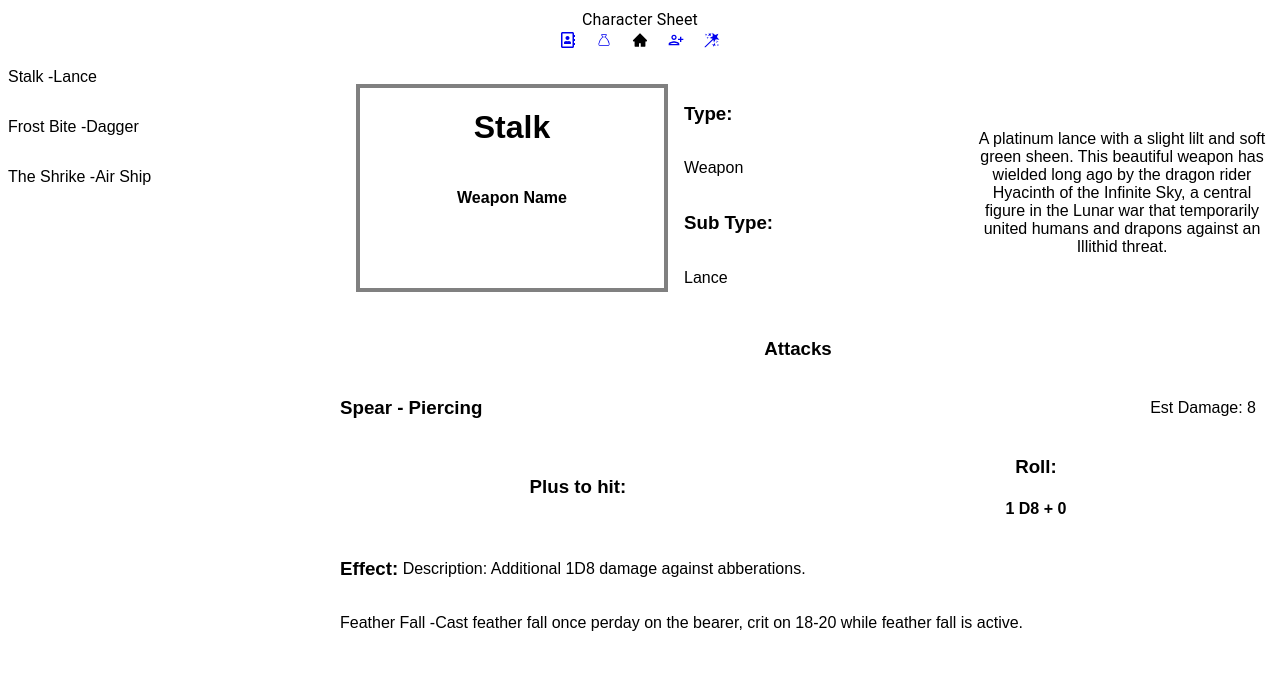
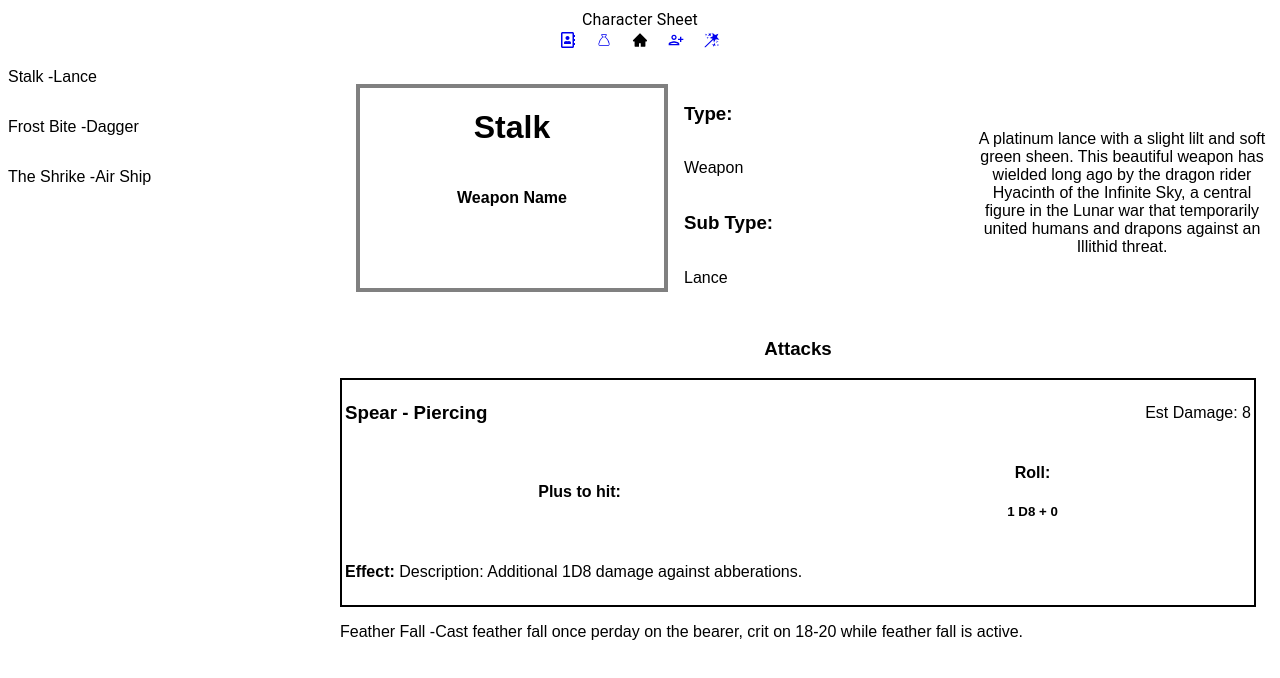
Before and after one commit to lcmpbll/characterSheet, a React (Create React App) app: page /items in a window 1280 px wide. Shown: the top 678 px of the page. Built offline with nearby package versions, Linux system fonts and the light colour scheme.

Commit message:
Differentiate between size down non title headers in attackBox. Group individual attacks, with borders and add padding.

```diff
--- a/src/Components/NPCs/LargeCharacterDetails.jsx
+++ b/src/Components/NPCs/LargeCharacterDetails.jsx
@@ -11,7 +11,7 @@ export const LargeCharacterDetails = ({npc}) => {
     return <Loading/>
   }
   return (
-    <Box sx={{display: 'flex', flexDirection: 'column', flex: 6, border: '3px solid black', padding: '1rem', maxWidth: '800px', maxHeight: '1150px'}}>
+    <Box sx={{display: 'flex', flexDirection: 'column', flex: 6, border: '3px solid black', padding: '1rem', maxWidth: '800px', maxHeight: 'content'}}>
       <Box sx={{flex: 2}}>
         <DetailsHeader name={npc.name} type={npc.type} sub_type={npc.sub_type} desc={npc.desc} resource={"Character"}/>
       </Box>
@@ -170,26 +170,26 @@ const AttackBox = (props) => {
   const damageEst = calculateAttack(attackAction.damage.dice, attackAction.damage.plus, attackAction.damage.roll);
   const rollCriteria = attackAction.damage.roll + "  D" +  attackAction.damage.dice + " + " + attackAction.damage.plus;
   return (
-    <Box sx={{display: 'flex', flexDirection: 'column'}}>
+    <Box sx={{display: 'flex', flexDirection: 'column', border: '2px solid black', padding: '3px'}}>
       <Box sx={{display: 'flex', justifyContent: 'space-between', alignItems: 'center'}}>
         <h3>{attackAction.name} - {attackAction.damage_type}</h3>
         <p>Est Damage: {damageEst}</p>
       </Box>
       <Box sx={{display: 'flex', justifyContent: 'space-around', alignItems: 'center'}}>
         <Box>
-        <h3>Plus to hit: </h3>
-        <h4>{attackAction.plus_to_hit}</h4>
+        <h4>Plus to hit: </h4>
+        <h5>{attackAction.plus_to_hit}</h5>
 
         </Box>
         <Box>
-          <h3>Roll:</h3>
-          <h4>{rollCriteria}</h4>
+          <h4>Roll:</h4>
+          <h5>{rollCriteria}</h5>
         </Box>
       </Box>
       <Box>
         {attackAction.damage?.effect ?
         <Box  sx={{ display: 'flex', flexWrap: 'wrap'}}>
-            <h3>Effect: </h3> &nbsp;
+            <h4>Effect: </h4> &nbsp;
           <Box sx={{display: 'flex', alignItems: 'center' }}>
             <Box sx={{display: 'flex', justifyContent: 'flex-start', flexDirection: 'column'}}>
               <Box sx={{display: 'flex'}}>
```
